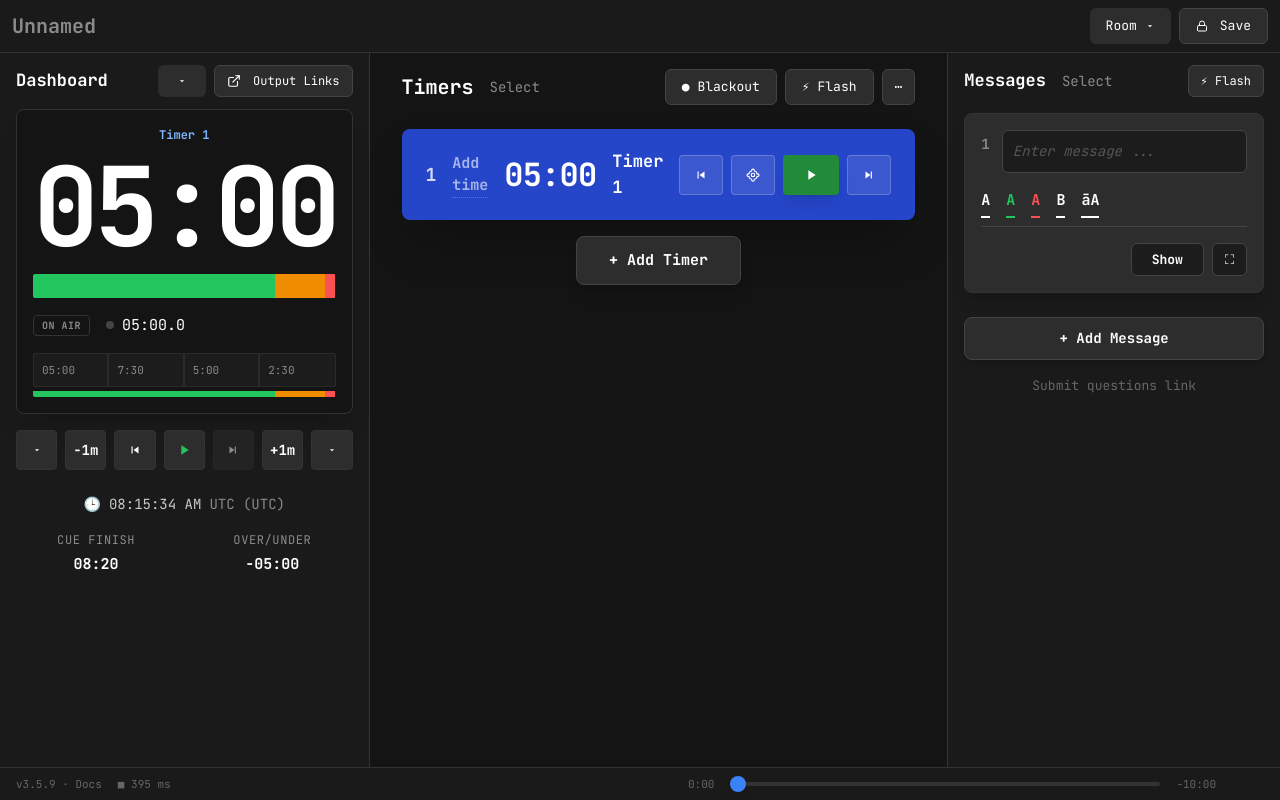
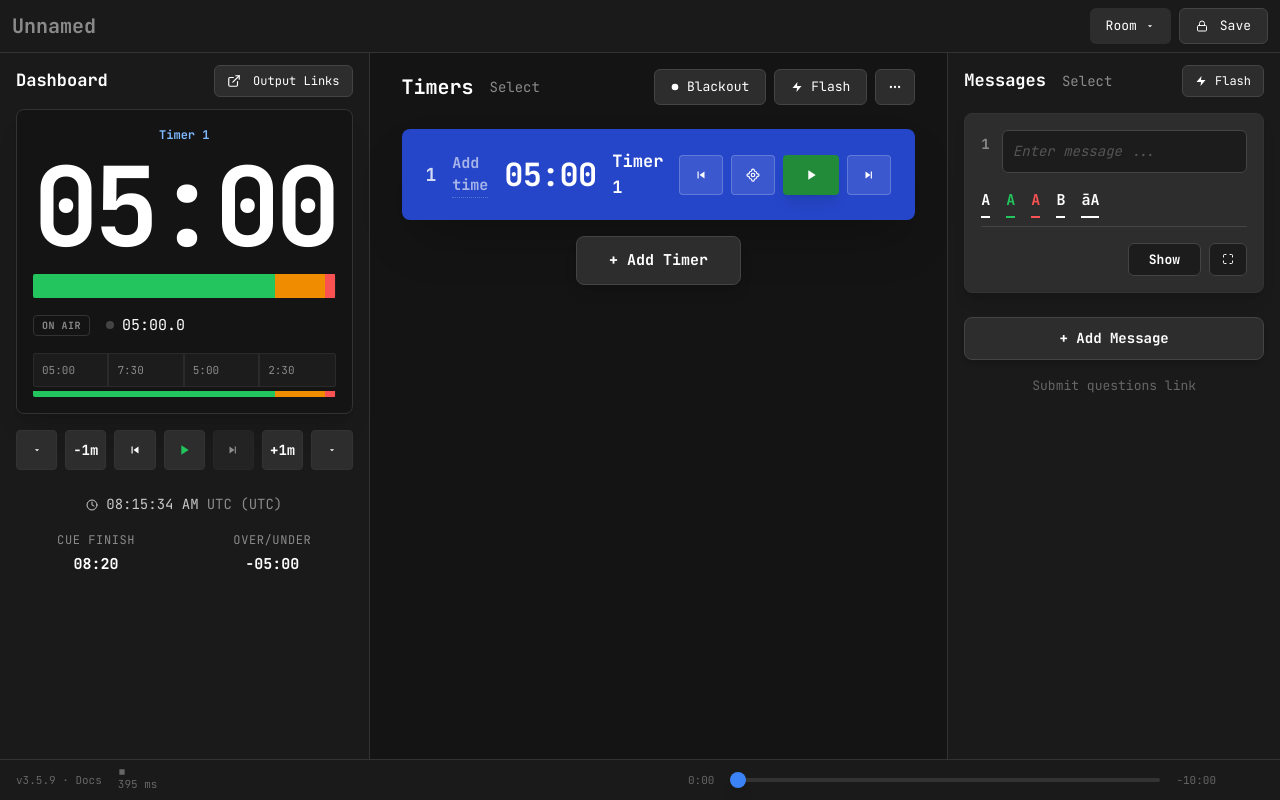
Before and after one commit to e1n7/stage-timer, a React (Vite) app: page / in a window 1280 px wide. Built offline with nearby package versions, Linux system fonts and the light colour scheme.

Commit message:
Replace all emoji icons with custom SVG code across the entire application

```diff
--- a/src/App.tsx
+++ b/src/App.tsx
@@ -39,6 +39,30 @@ const IconLock = ({ className = "" }) => (
 );
 const IconExternalLink = ({ className = "" }) => (
   <svg width="14" height="14" viewBox="0 0 24 24" fill="none" stroke="currentColor" strokeWidth="2" strokeLinecap="round" strokeLinejoin="round" className={className}><path d="M18 13v6a2 2 0 0 1-2 2H5a2 2 0 0 1-2-2V8a2 2 0 0 1 2-2h6"/><polyline points="15 3 21 3 21 9"/><line x1="10" y1="14" x2="21" y2="3"/></svg>
+);
+const IconClock = () => (
+  <svg width="12" height="12" viewBox="0 0 24 24" fill="none" stroke="currentColor" strokeWidth="2" strokeLinecap="round" strokeLinejoin="round"><circle cx="12" cy="12" r="10"/><polyline points="12 6 12 12 16 14"/></svg>
+);
+const IconCalendar = () => (
+  <svg width="12" height="12" viewBox="0 0 24 24" fill="none" stroke="currentColor" strokeWidth="2" strokeLinecap="round" strokeLinejoin="round"><rect x="3" y="4" width="18" height="18" rx="2" ry="2"/><line x1="16" y1="2" x2="16" y2="6"/><line x1="8" y1="2" x2="8" y2="6"/><line x1="3" y1="10" x2="21" y2="10"/></svg>
+);
+const IconSpeaker = () => (
+  <svg width="12" height="12" viewBox="0 0 24 24" fill="none" stroke="currentColor" strokeWidth="2" strokeLinecap="round" strokeLinejoin="round"><polygon points="11 5 6 9 2 9 2 15 6 15 11 19 11 5"/><path d="M19.07 4.93a10 10 0 0 1 0 14.14M15.54 8.46a5 5 0 0 1 0 7.07"/></svg>
+);
+const IconFlash = ({ className = "" }) => (
+  <svg width="12" height="12" viewBox="0 0 24 24" fill="currentColor" className={className}><polygon points="13 2 3 14 12 14 11 22 21 10 12 10 13 2"/></svg>
+);
+const IconCircle = () => (
+  <svg width="8" height="8" viewBox="0 0 24 24" fill="currentColor"><circle cx="12" cy="12" r="10"/></svg>
+);
+const IconMore = () => (
+  <svg width="14" height="14" viewBox="0 0 24 24" fill="currentColor"><circle cx="12" cy="12" r="2"/><circle cx="5" cy="12" r="2"/><circle cx="19" cy="12" r="2"/></svg>
+);
+const IconMaximize = () => (
+  <svg width="12" height="12" viewBox="0 0 24 24" fill="none" stroke="currentColor" strokeWidth="2" strokeLinecap="round" strokeLinejoin="round"><path d="M8 3H5a2 2 0 0 0-2 2v3m18 0V5a2 2 0 0 0-2-2h-3m0 18h3a2 2 0 0 0 2-2v-3M3 16v3a2 2 0 0 0 2 2h3"/></svg>
+);
+const IconSquare = () => (
+  <svg width="8" height="8" viewBox="0 0 24 24" fill="currentColor"><rect x="4" y="4" width="16" height="16" rx="1"/></svg>
 );
 
 interface TimeAdjustMenuProps {
@@ -156,14 +180,14 @@ const TimerSettingsModal = ({ isOpen, onClose, settings, updateSettings }: Timer
               <span className="text-[12px] text-[#8a8a8a]">Time ⓘ</span>
               <div className="flex flex-1 items-center justify-between rounded border border-[#333] bg-[#2d2d2d] px-3 py-1.5 text-[13px] text-[#8a8a8a]">
                 <span>Select time</span>
-                <span>🕒</span>
+                <IconClock />
               </div>
             </div>
             <div className="flex items-center justify-between gap-2">
               <span className="text-[12px] text-[#8a8a8a]">Date ⓘ</span>
               <div className="flex flex-1 items-center justify-between rounded border border-[#333] bg-[#2d2d2d] px-3 py-1.5 text-[13px] text-[#8a8a8a]">
                 <span>Select date</span>
-                <span>📅</span>
+                <IconCalendar />
               </div>
             </div>
             <p className="text-[11px] text-[#666]">No start time given. Triggered manually.</p>
@@ -223,7 +247,7 @@ const TimerSettingsModal = ({ isOpen, onClose, settings, updateSettings }: Timer
               <select className="w-32 rounded border border-[#333] bg-[#141414] px-2 py-1 text-[12px] text-[#8a8a8a]">
                 <option>None</option>
               </select>
-              <button className="text-[#8a8a8a]">🔊</button>
+              <button className="text-[#8a8a8a]"><IconSpeaker /></button>
               <select className="rounded border border-[#333] bg-[#141414] px-2 py-1 text-[12px] text-[#8a8a8a]">
                 <option>Flash ×0 ▾</option>
               </select>
@@ -248,7 +272,7 @@ const TimerSettingsModal = ({ isOpen, onClose, settings, updateSettings }: Timer
               <select className="w-32 rounded border border-[#333] bg-[#141414] px-2 py-1 text-[12px] text-[#8a8a8a]">
                 <option>None</option>
               </select>
-              <button className="text-[#8a8a8a]">🔊</button>
+              <button className="text-[#8a8a8a]"><IconSpeaker /></button>
               <select className="rounded border border-[#333] bg-[#141414] px-2 py-1 text-[12px] text-[#8a8a8a]">
                 <option>Flash ×0 ▾</option>
               </select>
@@ -273,7 +297,7 @@ const TimerSettingsModal = ({ isOpen, onClose, settings, updateSettings }: Timer
               <select className="w-32 rounded border border-[#333] bg-[#141414] px-2 py-1 text-[12px] text-[#8a8a8a]">
                 <option>None</option>
               </select>
-              <button className="text-[#8a8a8a]">🔊</button>
+              <button className="text-[#8a8a8a]"><IconSpeaker /></button>
               <select className="rounded border border-[#333] bg-[#141414] px-2 py-1 text-[12px] text-[#8a8a8a]">
                 <option>Flash ×0 ▾</option>
               </select>
@@ -286,7 +310,7 @@ const TimerSettingsModal = ({ isOpen, onClose, settings, updateSettings }: Timer
               <select className="ml-[108px] w-32 rounded border border-[#333] bg-[#141414] px-2 py-1 text-[12px] text-[#8a8a8a]">
                 <option>None</option>
               </select>
-              <button className="text-[#8a8a8a]">🔊</button>
+              <button className="text-[#8a8a8a]"><IconSpeaker /></button>
               <select className="rounded border border-[#333] bg-[#141414] px-2 py-1 text-[12px] text-[#8a8a8a]">
                 <option>Flash ×0 ▾</option>
               </select>
@@ -394,7 +418,6 @@ function App() {
           <div className="mb-3 flex items-center justify-between">
             <h2 className="text-[17px] font-bold text-white">Dashboard</h2>
             <div className="flex items-center gap-2">
-              <button type="button" className="flex h-8 w-12 items-center justify-center rounded-md bg-[#2d2d2d] text-white"><IconChevronDown /></button>
               <button type="button" onClick={openOutput} className="flex h-8 items-center gap-2 rounded-md border border-[#444] bg-[#2d2d2d] px-3 text-[12px] text-white hover:bg-[#383838]"><IconExternalLink className="mr-1" /> Output Links</button>
             </div>
           </div>
@@ -464,7 +487,7 @@ function App() {
 
           <div className="mt-6 flex flex-col items-center">
             <div className="flex items-center gap-2 text-[14px] font-medium text-[#c9c9c9]">
-              <span className="text-[#8a8a8a]">🕒</span>
+              <IconClock />
               <span>{wallClock}</span>
               <span className="text-[#8a8a8a]">{timeZone}</span>
             </div>
@@ -480,8 +503,6 @@ function App() {
               <span className="mt-1 text-[15px] font-bold text-white">{overUnder}</span>
             </div>
           </div>
-
-
         </aside>
 
         {/* Center: Timers panel */}
@@ -492,9 +513,9 @@ function App() {
               <span className="text-[14px] text-[#8a8a8a] cursor-pointer">Select</span>
             </div>
             <div className="flex items-center gap-2">
-              <button type="button" className="flex h-9 items-center gap-2 rounded-md border border-[#444] bg-[#2d2d2d] px-4 text-[13px] text-white">● Blackout</button>
-              <button type="button" className="flex h-9 items-center gap-2 rounded-md border border-[#444] bg-[#2d2d2d] px-4 text-[13px] text-white">⚡ Flash</button>
-              <button type="button" className="flex h-9 items-center justify-center rounded-md border border-[#444] bg-[#2d2d2d] px-3 text-[13px] text-white">⋯</button>
+              <button type="button" className="flex h-9 items-center gap-2 rounded-md border border-[#444] bg-[#2d2d2d] px-4 text-[13px] text-white"><IconCircle /> Blackout</button>
+              <button type="button" className="flex h-9 items-center gap-2 rounded-md border border-[#444] bg-[#2d2d2d] px-4 text-[13px] text-white"><IconFlash /> Flash</button>
+              <button type="button" className="flex h-9 items-center justify-center rounded-md border border-[#444] bg-[#2d2d2d] px-3 text-[13px] text-white"><IconMore /></button>
             </div>
           </div>
 
@@ -535,7 +556,7 @@ function App() {
               <h2 className="text-[17px] font-bold text-white">Messages</h2>
               <span className="text-[14px] text-[#8a8a8a] cursor-pointer">Select</span>
             </div>
-            <button type="button" className="flex h-8 items-center gap-2 rounded-md border border-[#444] bg-[#2d2d2d] px-3 text-[12px] text-white hover:bg-[#383838]">⚡ Flash</button>
+            <button type="button" className="flex h-8 items-center gap-2 rounded-md border border-[#444] bg-[#2d2d2d] px-3 text-[12px] text-white hover:bg-[#383838]"><IconFlash /> Flash</button>
           </div>
 
           <div className="rounded-lg border border-[#333] bg-[#2d2d2d] p-4 shadow-lg">
@@ -552,7 +573,7 @@ function App() {
             </div>
             <div className="mt-4 flex justify-end gap-2">
               <button type="button" className="rounded-md border border-[#444] bg-[#1c1c1c] px-5 py-1.5 text-[13px] font-bold text-white hover:bg-[#252525]">Show</button>
-              <button type="button" className="flex items-center justify-center rounded-md border border-[#444] bg-[#1c1c1c] px-3 py-1.5 text-[13px] text-white">⛶</button>
+              <button type="button" className="flex items-center justify-center rounded-md border border-[#444] bg-[#1c1c1c] px-3 py-1.5 text-[13px] text-white"><IconMaximize /></button>
             </div>
           </div>
 
@@ -574,7 +595,7 @@ function App() {
       <footer className="flex items-center justify-between border-t border-[#333] bg-[#1a1a1a] px-4 py-2 text-[11px] text-[#666]">
         <div className="flex items-center gap-4">
           <span className="hover:text-[#888] cursor-pointer font-medium">v3.5.9 · Docs</span>
-          <span>■ 395 ms</span>
+          <span><IconSquare /> 395 ms</span>
         </div>
         <div className="flex flex-1 max-w-[50%] items-center gap-4 px-12">
           <span>0:00</span>
```
